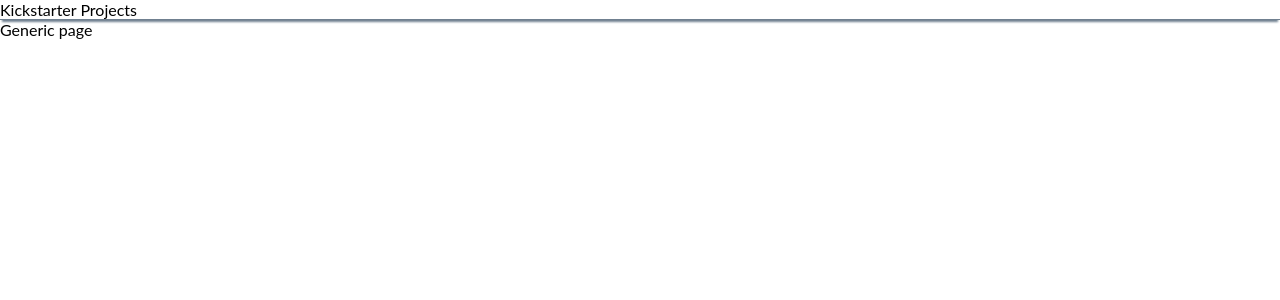
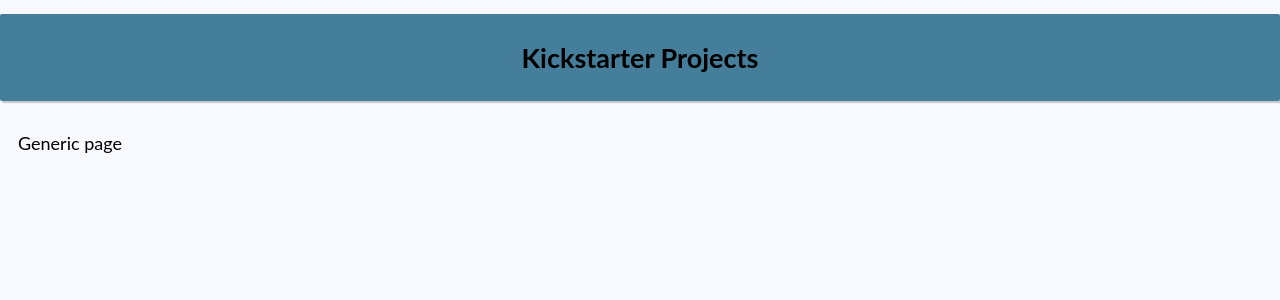
Before and after one commit to daniel-frey/kickstarter_projects, a Django app: template kickstarter_project/templates/generic/home.html in a window 1280 px wide. Shown: the top 300 px of the page. Run offline with Django 3.2, Linux system fonts and the light colour scheme; the template is opened without the code that fills it, so the values that code supplies are empty; style sheets or scripts are compiled from the project's sources; parts of the project's set-up code (start-up, migrations or seed data) failed here and were passed over; some libraries are stand-ins or nearby versions.

Commit message:
added css

```diff
--- a/kickstarter_project/static/styles/_layout.scss
+++ b/kickstarter_project/static/styles/_layout.scss
@@ -0,0 +1,70 @@
+header nav {
+    background-color: #447e9b;
+    border-radius: 2px;
+    box-shadow: 2px 2px 1px rgba(0, 0, 0, .2);
+    margin: 1em 0;
+}
+
+header nav a,
+header nav a:hover,
+header nav a:active {
+    border-bottom: none;
+    color: white;
+    text-decoration: none;
+}
+
+header nav a:hover {
+    border-bottom: 3px solid indianred;
+
+}
+
+header nav ul {
+    display: flex;
+    justify-content: space-evenly;
+}
+
+header nav li {
+    display: inline-block;
+    padding: 1em;
+}
+
+@media (max-width: 400px) {
+    header nav li {
+        padding: 1em 0;
+    }
+}
+
+h1 {
+    background-color: #447e9b;
+    border-radius: 2px;
+    box-shadow: 2px 2px 1px rgba(0, 0, 0, .2);
+    margin: .5em 0;
+    padding: 1em;
+    text-align: center;
+}
+
+main ul li {
+    list-style: circle inside;
+    margin-bottom: .5em;
+}
+
+main button {
+    background-color: #447e9b;
+    border: none;
+    border-radius: 2px;
+    box-shadow: 2px 2px 1px rgba(0, 0, 0, .2);
+    color: white;
+    cursor: pointer;
+    padding: .5em;
+}
+
+main button:hover {
+    background-color: #003366;
+    color: black;
+}
+
+.book-detail img {
+    max-width: 300px;
+    max-height: 300px;
+    padding: 1em 0;
+}
--- a/kickstarter_project/static/styles/base.scss
+++ b/kickstarter_project/static/styles/base.scss
@@ -1,21 +1,53 @@
-header {
-  border-bottom: 0.05vh solid slategray;
-  box-shadow: 0 4px 2px -2px slategray;
-  /*background-color: #D1D1D1;*/
+* {
+    transition: .1s ease;
 }
 
-.main_nav a {
+body {
+    background-color: ghostwhite;
+}
+
+body, input, button {
+    font-family: sans-serif;
+    font-size: 18px;
+}
+
+#container {
+    margin: 0 auto;
+    max-width: 960px;
+}
+
+@media (max-width: 980px) {
+    #container {
+        margin: 0 1em;
+    }
+}
+
+main {
+    padding: 1em;
+}
+
+h1 {
+    font-size: 1.5em;
+    font-weight: bold;
+}
+
+h2 {
+    font-size: 1.3em;
+    font-weight: bold;
+}
+
+p {
+    margin-bottom: 1em;
+}
+
+a,
+a:hover,
+a:active {
+    border-bottom: 3px solid red;
+    color: #447e9b;
     text-decoration: none;
 }
 
-.main_nav li {
-    display: inline-block;
+a:hover {
+    border-bottom: 3px solid #447e9b;
 }
-
-.main_nav li:after {
-    content: ' |';
-}
-
-.company_labels {
-  font-weight: bold;
-}
```
